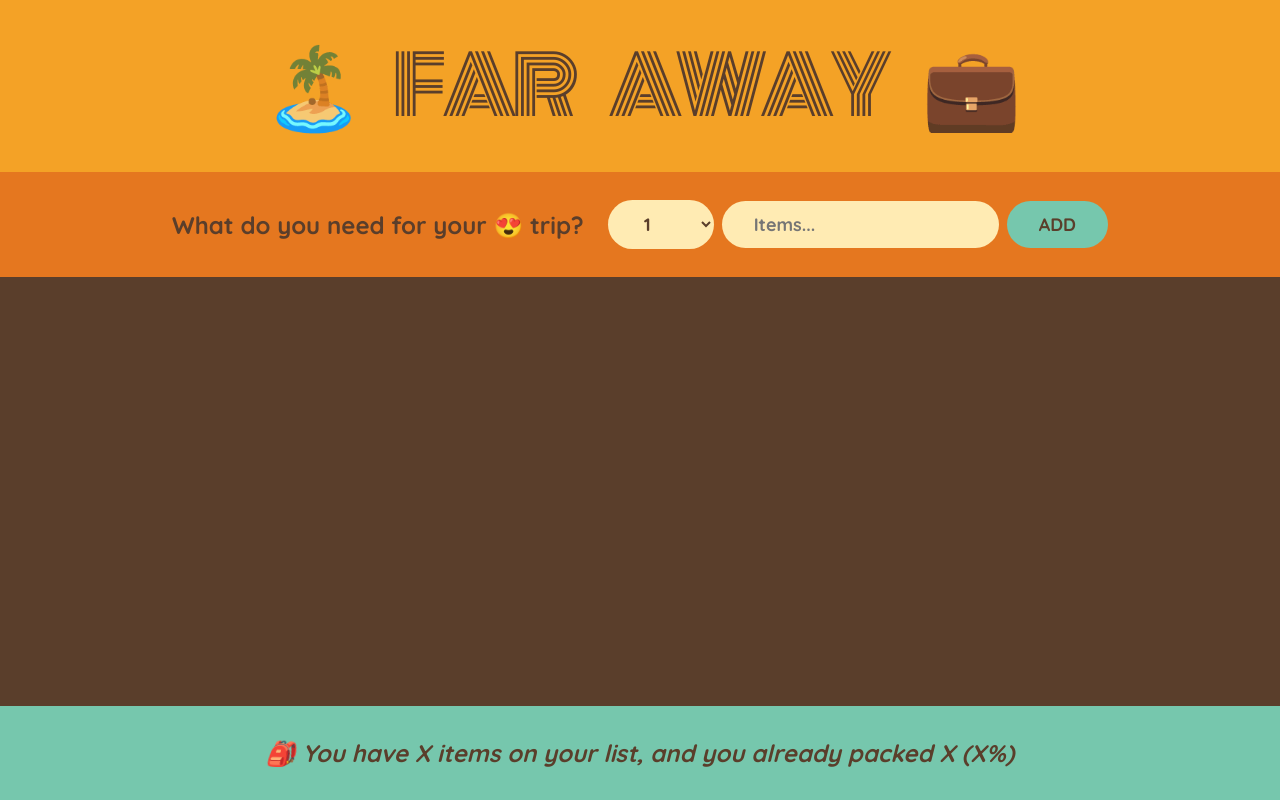
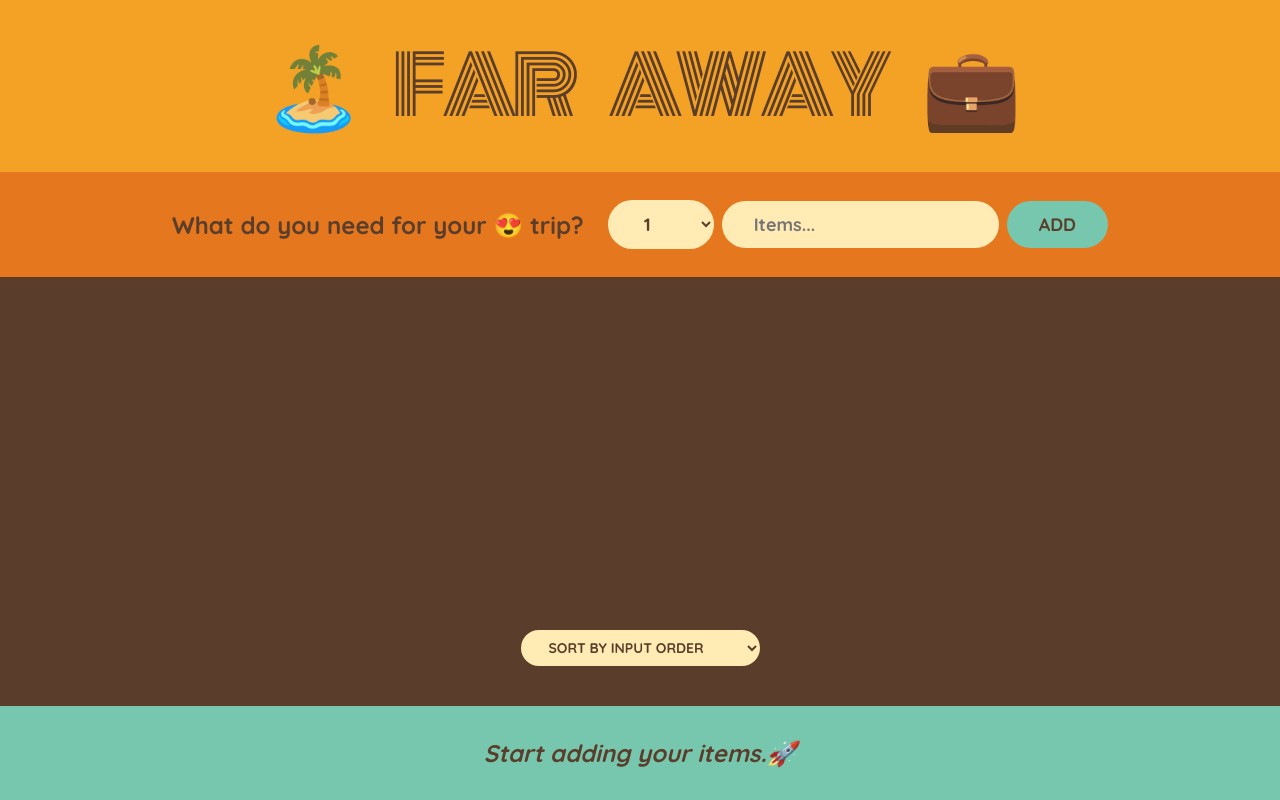
Before and after one commit to Sinna-Shan/travel-list, a React (Create React App) app: page / in a window 1280 px wide. Built offline with nearby package versions, Linux system fonts and the light colour scheme.

Commit message:
sorting function added

```diff
--- a/src/App.js
+++ b/src/App.js
@@ -9,22 +9,31 @@
 
 export default function App() {
   const [items, setItems] = useState([]);
-  function handelAddItems(item){
-    setItems(items => [...items, item])
+
+  function handelAddItems(item) {
+    setItems((items) => [...items, item]);
   }
-  function handelDeleteItem(id){
+  function handelDeleteItem(id) {
     console.log(id);
-    setItems(items => items.filter(item=>item.id !== id))
+    setItems((items) => items.filter((item) => item.id !== id));
   }
-  function handelToggleItem(id){
-    setItems(items=>items.map(item => item.id === id ? { ...item, packed: !item.packed} : item))
+  function handelToggleItem(id) {
+    setItems((items) =>
+      items.map((item) =>
+        item.id === id ? { ...item, packed: !item.packed } : item
+      )
+    );
   }
   return (
     <div className="app">
       <Logo />
-      <Form onAddItems={handelAddItems}  />
-      <PackingList items={items} onDeleteItem = {handelDeleteItem} onUpdateItem = {handelToggleItem}/>
-      <Stats />
+      <Form onAddItems={handelAddItems} />
+      <PackingList
+        items={items}
+        onDeleteItem={handelDeleteItem}
+        onUpdateItem={handelToggleItem}
+      />
+      <Stats items={items} />
     </div>
   );
 }
@@ -32,14 +41,14 @@
 function Logo() {
   return <h1>🏝️ Far away 💼</h1>;
 }
-function Form({onAddItems}) {
+function Form({ onAddItems }) {
   const [description, setDescription] = useState("");
   const [quantity, setQuantity] = useState(1);
 
   function handelSubmit(e) {
     e.preventDefault();
     if (!description) return;
-    const newItem= {id: Date.now(), description, quantity, packed : false}
+    const newItem = { id: Date.now(), description, quantity, packed: false };
     onAddItems(newItem);
     setDescription("");
     setQuantity(1);
@@ -48,9 +57,12 @@
   return (
     <form className="add-form" onSubmit={handelSubmit}>
       <h3>What do you need for your 😍 trip? </h3>
-      <select value={quantity} onChange={e => setQuantity(Number(e.target.value))}>
+      <select
+        value={quantity}
+        onChange={(e) => setQuantity(Number(e.target.value))}
+      >
         {Array.from({ length: 20 }, (_, i) => i + 1).map((num) => (
-          <option value={num} key={num} >
+          <option value={num} key={num}>
             {num}
           </option>
         ))}
@@ -59,20 +71,44 @@
         type="text"
         placeholder="Items..."
         value={description}
-        onChange={e => setDescription(e.target.value)}
+        onChange={(e) => setDescription(e.target.value)}
       />
       <button>Add</button>
     </form>
   );
 }
-function PackingList({items, onDeleteItem, onUpdateItem}) {
+function PackingList({ items, onDeleteItem, onUpdateItem }) {
+  const [sortBy, setSortBy] = useState("input");
+  let sortedItems;
+
+  if (sortBy === "input") sortedItems = items;
+  if (sortBy === "description")
+    sortedItems = items
+      .slice()
+      .sort((a, b) => a.description.localeCompare(b.description));
+  if (sortBy === "packed") sortedItems = items
+  .slice()
+  .sort((a, b) =>Number(a.packed)-Number(b.packed));
+
   return (
     <div className="list">
       <ul>
-        {items.map((item) => (
-          <Item item={item} key={item.id} onDeleteItem={onDeleteItem} onUpdateItem={onUpdateItem}/>
+        {sortedItems.map((item) => (
+          <Item
+            item={item}
+            key={item.id}
+            onDeleteItem={onDeleteItem}
+            onUpdateItem={onUpdateItem}
+          />
         ))}
       </ul>
+      <div className="actions">
+        <select value={sortBy} onChange={(e) => setSortBy(e.target.value)}>
+          <option value="input">Sort by input order</option>
+          <option value="description">sort by description</option>
+          <option value="packed">sort by packed status</option>
+        </select>
+      </div>
     </div>
   );
 }
@@ -80,7 +116,13 @@
 function Item({ item, onDeleteItem, onUpdateItem }) {
   return (
     <li className="item">
-    <input type="checkbox" value={item.packed} onChange={() =>{onUpdateItem(item.id)}}/>
+      <input
+        type="checkbox"
+        value={item.packed}
+        onChange={() => {
+          onUpdateItem(item.id);
+        }}
+      />
       <span style={item.packed ? { textDecoration: "line-through" } : {}}>
         {`${item.quantity} ${item.description}`}
       </span>
@@ -89,10 +131,24 @@
   );
 }
 
-function Stats() {
+function Stats({ items }) {
+  if (!items.length)
+    return (
+      <p className="stats">
+        {" "}
+        <em>Start adding your items.🚀</em>{" "}
+      </p>
+    );
+  const numItems = items.length;
+  const numPacked = items.filter((item) => item.packed).length;
+  const precentage = Math.round((numPacked / numItems) * 100);
   return (
     <footer className="stats">
-      <em>🎒 You have X items on your list, and you already packed X (X%)</em>
+      <em>
+        {precentage === 100
+          ? "You got everything ready to go.✈️"
+          : `🎒 You have ${numItems} items on your list, and you already packed ${numPacked} (${precentage}%)`}
+      </em>
     </footer>
   );
 }
```
